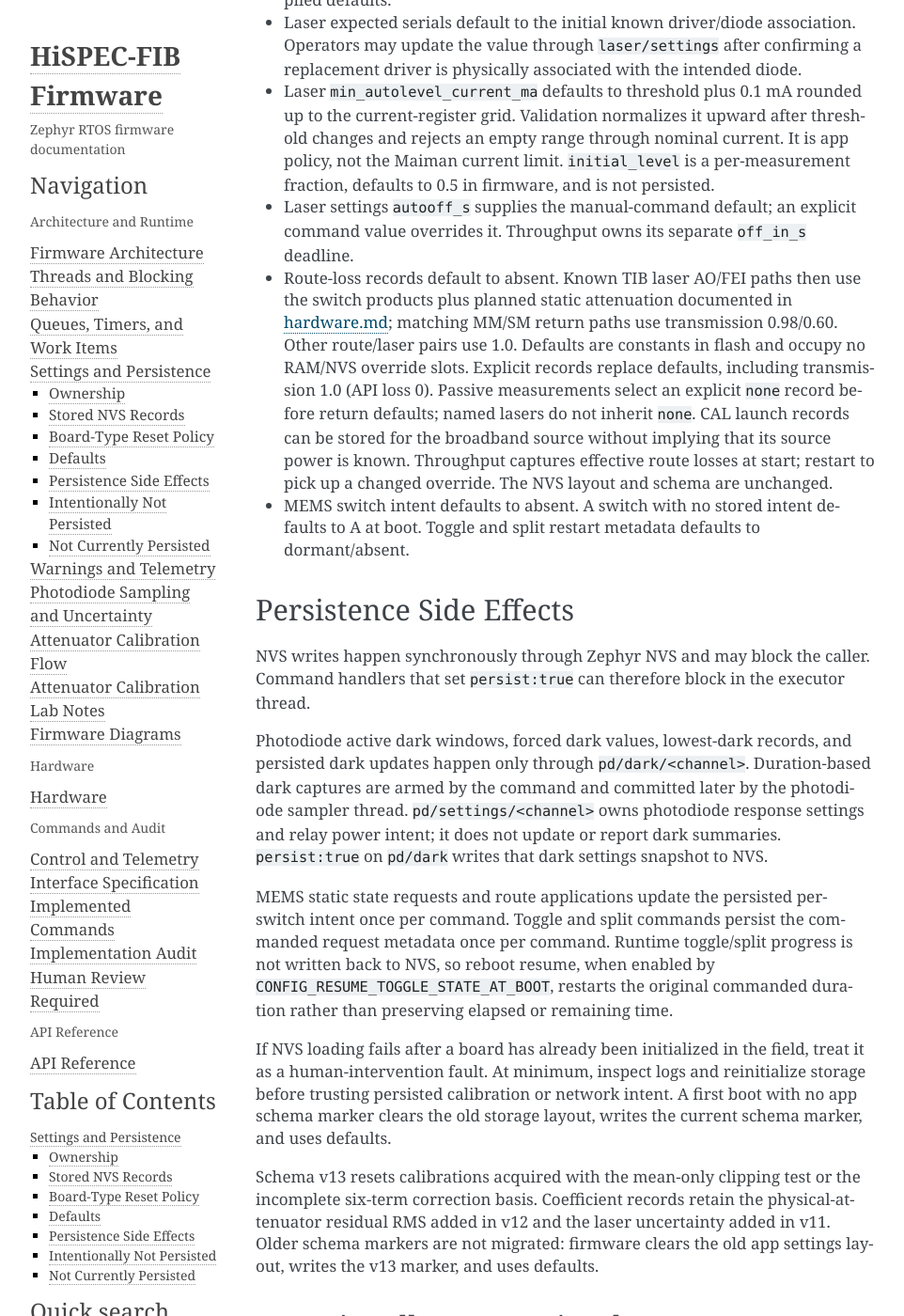
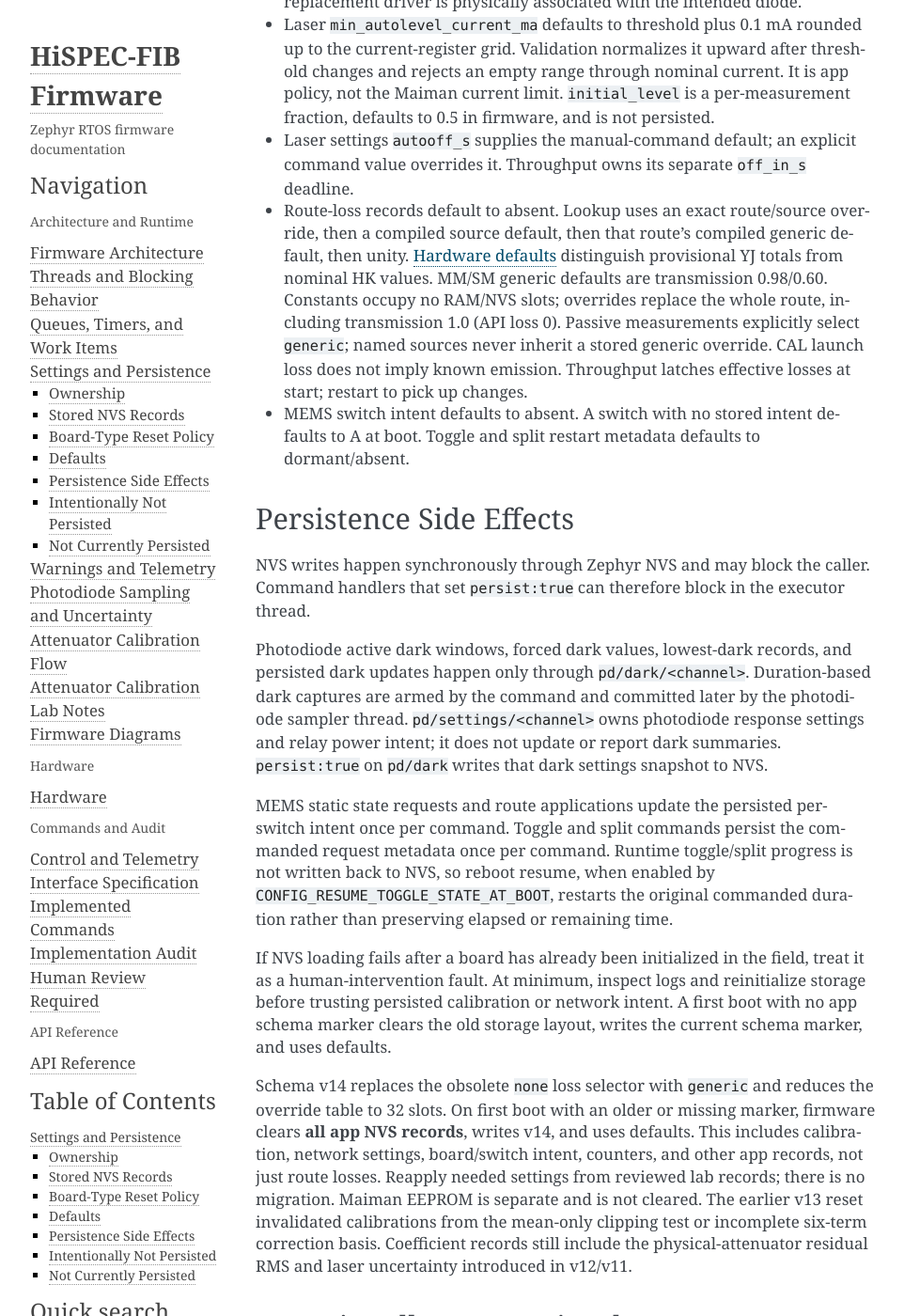
Before and after one commit to COO-Utilities/hispec-tib, a Sphinx documentation site: the page built from doc/settings.md, in a window 1280 px wide and 1400 px high, scrolled down 2664 px. Shown: the whole window at 94% size, without its empty margins (148-1110 px from the left). Built offline with Sphinx 7.4.7, drawn with Linux system fonts in a browser that asks for light colours; some of the changed text lies outside the part shown.

Commit message:
Correct generic TIB route losses and launch telemetry
Limit broadband loss settings to the eight TIB CAL launch and PD return
routes under generic. Use the MM/SM compiled defaults directly, keep named
source overrides independent, and retain AS split and named-source storage.
Report launch_route_tx for explicitly routed passive light without inferring
emission or throughput; rename JSON/Python consumers at the same binary position.

Use provisional YJ whole-route defaults of 34.5/41/62 dB and 1 dB for CAL,
with equal AO/FEI estimates. Align the commissioning ledger, retain component
notes, and document the saved-data/source-model basis. Reduce overrides to
32 slots per PCB. Schema 14 uses the existing full app NVS reset with no
migration; calibration and other settings must be reapplied after flashing.

Update command, settings, hardware, architecture, and notebook documentation.
Preserve existing user notebook changes and raw captures outside this commit.

Validation: Nucleo H563ZI west build passed; 263 temporary native C assertions
covered lookup, eligibility, AS split, capacity, schema reset, and passive
routing. Offline Python/notebook checks covered old binary fixtures, new
field consumers, fixed-threshold source fits, plot bounds, 29 route attempts,
and 28 noise archives including 2/3 dB holds, drift, and failed boundaries.
No PCB commands or flashing; optical values and physical persistence remain
for bench validation.

````diff
--- a/doc/commands.md
+++ b/doc/commands.md
@@ -670,7 +670,7 @@
       "1430hk": 0.0,
       "1510h": 0.0,
       "2330k": 0.0,
-      "none": 0.4
+      "generic": 0.4
     }
   }
   ```
@@ -683,29 +683,33 @@
   ```
 
 Route-loss records are app settings keyed by route name and source name or split.
-Each set request accepts exactly one top-level named laser, `none`, or `split` tuple.
+Each set request accepts exactly one top-level named laser, `generic`, or `split` tuple.
 The `lasers` object is a query response only. `persist` requires a loss value.
 Numeric values are fractions of light lost: finite `0 <= loss < 1`. Zero means
 no loss; `0.5` means half the light is lost. Exactly `1` is rejected because
-transmission must remain positive. Missing records use the nominal TIB defaults
+transmission must remain positive. Missing records use the compiled TIB defaults
 in `devices.c`, documented in [hardware.md](hardware.md#tib-route-loss-defaults),
-for known laser AO/FEI paths and source-independent MM/SM returns; other route/laser pairs report zero loss. Explicit
-records replace the complete default, including an explicit zero loss.
-
-`none` stores a broadband/passive source record, for example
-`{"route":"yj_cal_to_yj_ao","none":"0.5 dB","persist":false}`.
-It appears in the existing `lasers` query map. A passive return measurement uses
-its route's `none` override, falling back to the compiled MM/SM default. Named
-lasers use only their own overrides and never inherit `none`. A CAL launch loss
-can be stored and queried, but passive capture still has no known source power
-from which to calculate throughput. The fixed table holds 40 records, including
-split outputs; records keep the existing NVS format.
+for the named source, then the route's compiled generic default, then unity
+transmission. Explicit records replace the complete default, including an explicit zero loss.
+
+`generic` stores a broadband/passive record, for example
+`{"route":"yj_cal_to_yj_ao","generic":"1 dB","persist":false}`.
+It is accepted and appears in the `lasers` query map only for the eight TIB
+CAL-to-AO/FEI and MM/SM-to-PD routes (four per channel). MM 0.98 and SM 0.60
+are the compiled generic defaults. Named sources use independent overrides and
+never inherit a stored generic override. Passive capture reports an explicitly
+selected CAL launch transmission, but unknown emission still prevents throughput.
+AS split losses and named-source scalar storage on AS/CAL boards are unchanged;
+AS CAL-in-to-CAL has no loss consumer. The table holds 32 overrides per PCB;
+AS split records live on their own PCB. Defaults occupy no override slots.
+The obsolete loss selector `none` is rejected. [Schema 14](settings.md) clears
+all older app NVS settings at first boot, with no migration.
 
 Strings ending in `dB`, `db`, or `DB` accept nonnegative finite loss in dB in the
 same field. Firmware stores transmission: `tx = 1 - loss` for numeric inputs,
 or `tx = 10^(-loss_db / 10)` for dB strings. The latter must produce a positive
 finite transmission. Queries return `1 - tx` with 17 significant digits to
-preserve the planned losses above 100 dB. Python route-loss representations also
+preserve very small transmissions. Python route-loss representations also
 retain float precision. Prefer dB input when a fractional
 value would lose precision near an endpoint. The split value is a three-tuple
 and may mix numeric fractional losses with dB strings.
@@ -2003,12 +2007,13 @@
 
 All measurements divide detected power and its error by the selected return
 transmission. A known laser selects its route/laser override when present;
-unknown illumination selects the route's explicit `none` override, or the generic
-return default (MM 0.98, SM 0.60) when absent. Passive PD voltage, corrected power,
-errors, and detector S/N remain available; source power, wavelength, launch
-transmission, and throughput are NaN/null because emission is unknown. No new
-telemetry field is introduced. The `none` source uses the existing route-loss
-record format. A return-only example:
+unknown illumination selects the route's `generic` override or compiled generic
+default (MM 0.98, SM 0.60). Passive PD voltage, corrected power, errors, and
+detector S/N remain available; source power, wavelength, delivered power, and
+throughput are NaN/null because emission is unknown. `launch_route_tx` reports
+the resolved transmission for an explicitly selected launch; it is NaN/null for a
+return-only capture. The acquisition selector remains `laser:"none"`; only
+route-loss storage uses `generic`. A return-only example:
 ```json
 {"laser":"none","channel":"hk","fiber":"S","autolevel":false,"format":"binary"}
 ```
@@ -2050,7 +2055,7 @@
   "laser_output_power_uw": 1000,
   "laser_output_power_err_uw": 30,
   "pd_route_tx": 0.5,
-  "laser_route_tx": 0.2,
+  "launch_route_tx": 0.2,
   "atten_tx": 0.01,
   "pd_mv": 100,
   "pd_net_mv": 90,
@@ -2091,7 +2096,7 @@
 float64 laser_output_power_uw
 float64 laser_output_power_err_uw
 float64 pd_route_tx
-float64 laser_route_tx
+float64 launch_route_tx
 float64 atten_tx
 float64 pd_mv
 float64 pd_net_mv
@@ -2110,6 +2115,12 @@
 uint64 laser_current_ontime_s
 uint8 flags  # bit 0: overrange; bit 1: autolevel; remaining bits zero
 ```
+
+`launch_route_tx` replaces `laser_route_tx` in JSON and Python. The binary
+layout and field position are unchanged, so new live binary captures can use
+the updated Python label before flashing. Old JSON/archived column names have
+no alias or automatic conversion. The `generic` loss command requires updated
+firmware; passive acquisition continues to use `laser:"none"`.
 
 The two signed local slopes are in dB per **post-amplifier** drive mV and are
 also present in JSON. They are evaluated by the firmware model at confirmed DAC
--- a/doc/photodiode_notes.md
+++ b/doc/photodiode_notes.md
@@ -97,8 +97,8 @@
 | PD power | `net_mV * 1e6 / (effective_V_per_A * responsivity_A_per_W)` nW, with wavelength coefficient | Clip negative power to zero, retain signed net voltage, and propagate NaN voltage. Error uses the same scale. Validated effective gain already contains the divider. |
 | Laser power | Current-based calibration with `hypot(P*fractional_noise, constant_noise_mw)` | Defaults 0.1% plus a floor of 0.31% of compiled maximum modeled power; this is an estimate, not an optical reading. |
 | Attenuator | `sigma_T = T*ln(10)/10*hypot(hypot(rms1_db,rms2_db),hypot(electrical1_db,electrical2_db))` | Stored residual RMS estimates curve accuracy; electrical terms use the full local slope times `ATTENUATOR_FVOA_NOISE_RMS_MV / gain` (default 10 mV RMS after the amplifier). Assume independent contributions and devices. First-order symmetric error is approximate for large dB scatter. |
-| Delivered power | `L*T*laser_route_tx`; quadrature of laser and attenuator errors | Source calibration terms remain correlated across stream records. |
-| Route correction | Divide detected power **and its error** by `pd_route_tx`; multiply known source by `laser_route_tx` | Command applies launch and independent MM/SM return, latching losses at start. Passive light uses generic return defaults. No route-loss uncertainty terms are stored. |
+| Delivered power | `L*T*launch_route_tx`; quadrature of laser and attenuator errors | Source calibration terms remain correlated across stream records. |
+| Route correction | Divide detected power **and its error** by `pd_route_tx`; multiply known source by `launch_route_tx` | Command applies launch and independent MM/SM return, latching losses at start. Passive light uses generic overrides or compiled defaults. A selected passive launch has a transmission but unknown emission. No route-loss uncertainty terms are stored. |
 | Unknown illumination | PD voltage, corrected nW/error and detector S/N remain defined; source/throughput fields are NaN/null | No known emitted power or wavelength is inferred from a passive MM/SM return. Nominal responsivity is used; any source-spectrum correction belongs above the PD owner. |
 | Throughput | `tp = detected_corrected/delivered`; `tp_pd_err = sigma_detected/delivered`; `tp_err = hypot(tp_pd_err, tp*sigma_delivered/delivered)` | Derivative form works at zero PD power; source must be finite and positive. |
 | Overrange | Raw ADC input ≥2000 mV sets `overrange`; retain numerical PD/TP value as nominal lower bound | PD and throughput errors become NaN/null, S/N suppressed. Source calibration error is still reported. The ADC rail remains 2047.9375 mV. |
--- a/doc/settings.md
+++ b/doc/settings.md
@@ -42,20 +42,17 @@
   double in %/°C at 25°C, NVS IDs 0x0380–0x0385). Missing or invalid values
   retain the compiled coefficient. Reset deletes this record with channel policy.
 - One route-loss table-entry record per configured route/source or split output,
-  up to 40 records. This covers both TIB channel ledgers (32 entries) and six AS
-  split outputs. Broadband/passive records use source `none` in the same format.
+  up to 32 records per PCB (16 per TIB channel). AS split records live on their
+  own PCB. Broadband TIB CAL/return records use source `generic`.
 - One MEMS intent record containing per-switch static state intent, per-switch
   direct-toggle restart metadata, and per-channel split restart metadata.
 
-The autolevel-minimum addition changes the laser-policy record size while
-leaving schema 13 and all other records unchanged. Old laser-policy records fail
-the exact-size check and that channel uses compiled policy defaults. Reapply
-desired laser overrides after updating firmware. Emission counters, attenuator
-calibration, routes, networking, and other records remain valid; there is no
-migration or wholesale reset.
+The autolevel-minimum addition changed the laser-policy record size under
+schema 13. An incorrect record size selects compiled policy defaults for that
+channel. Schema 14 now resets all older app settings as described below.
 
-The thermistor-coefficient addition uses a separate eight-byte record and keeps
-schema 13 and the existing laser-policy/calibration layout unchanged. The PCB
+The thermistor-coefficient addition introduced a separate eight-byte record
+under schema 13 without changing the laser-policy/calibration layout. The PCB
 owns the configured coefficient; Maiman EEPROM retains driver-side values.
 Profile preparation synchronizes the PCB value at the first explicit start after
 bank power-up, and driver-backed settings updates program it immediately through
@@ -112,17 +109,15 @@
   defaults to 0.5 in firmware, and is not persisted.
 - Laser settings `autooff_s` supplies the manual-command default; an explicit
   command value overrides it. Throughput owns its separate `off_in_s` deadline.
-- Route-loss records default to absent. Known TIB laser AO/FEI paths then use
-  the switch products plus planned static attenuation documented in
-  [hardware.md](hardware.md#tib-route-loss-defaults); matching MM/SM return
-  paths use transmission 0.98/0.60. Other route/laser pairs use 1.0. Defaults
-  are constants in flash and occupy no RAM/NVS override slots. Explicit
-  records replace defaults, including transmission 1.0 (API loss 0).
-  Passive measurements select an explicit `none` record before return defaults;
-  named lasers do not inherit `none`. CAL launch records can be stored for the
-  broadband source without implying that its source power is known.
-  Throughput captures effective route losses at start; restart to pick up a
-  changed override. The NVS layout and schema are unchanged.
+- Route-loss records default to absent. Lookup uses an exact route/source
+  override, then a compiled source default, then that route's compiled generic
+  default, then unity. [Hardware defaults](hardware.md#tib-route-loss-defaults)
+  distinguish provisional YJ totals from nominal HK values. MM/SM generic
+  defaults are transmission 0.98/0.60. Constants occupy no RAM/NVS slots;
+  overrides replace the whole route, including transmission 1.0 (API loss 0).
+  Passive measurements explicitly select `generic`; named sources never inherit
+  a stored generic override. CAL launch loss does not imply known emission.
+  Throughput latches effective losses at start; restart to pick up changes.
 - MEMS switch intent defaults to absent. A switch with no stored intent defaults
   to A at boot. Toggle and split restart metadata defaults to dormant/absent.
 
@@ -153,11 +148,15 @@
 first boot with no app schema marker clears the old storage layout, writes the
 current schema marker, and uses defaults.
 
-Schema v13 resets calibrations acquired with the mean-only clipping test or
-the incomplete six-term correction basis. Coefficient records retain the
-physical-attenuator residual RMS added in v12 and the laser uncertainty added
-in v11. Older schema markers are not migrated: firmware clears the old app
-settings layout, writes the v13 marker, and uses defaults.
+Schema v14 replaces the obsolete `none` loss selector with `generic` and reduces
+the override table to 32 slots. On first boot with an older or missing marker,
+firmware clears **all app NVS records**, writes v14, and uses defaults. This
+includes calibration, network settings, board/switch intent, counters, and other
+app records, not just route losses. Reapply needed settings from reviewed lab
+records; there is no migration. Maiman EEPROM is separate and is not cleared.
+The earlier v13 reset invalidated calibrations from the mean-only clipping test
+or incomplete six-term correction basis. Coefficient records still include the
+physical-attenuator residual RMS and laser uncertainty introduced in v12/v11.
 
 ## Intentionally Not Persisted
 
````
Also changed, not shown: doc/architecture.md (+8 -8 lines), doc/hardware.md (+29 -17 lines), doc/human_review_required.md (+6 -0 lines), 13 other files.
